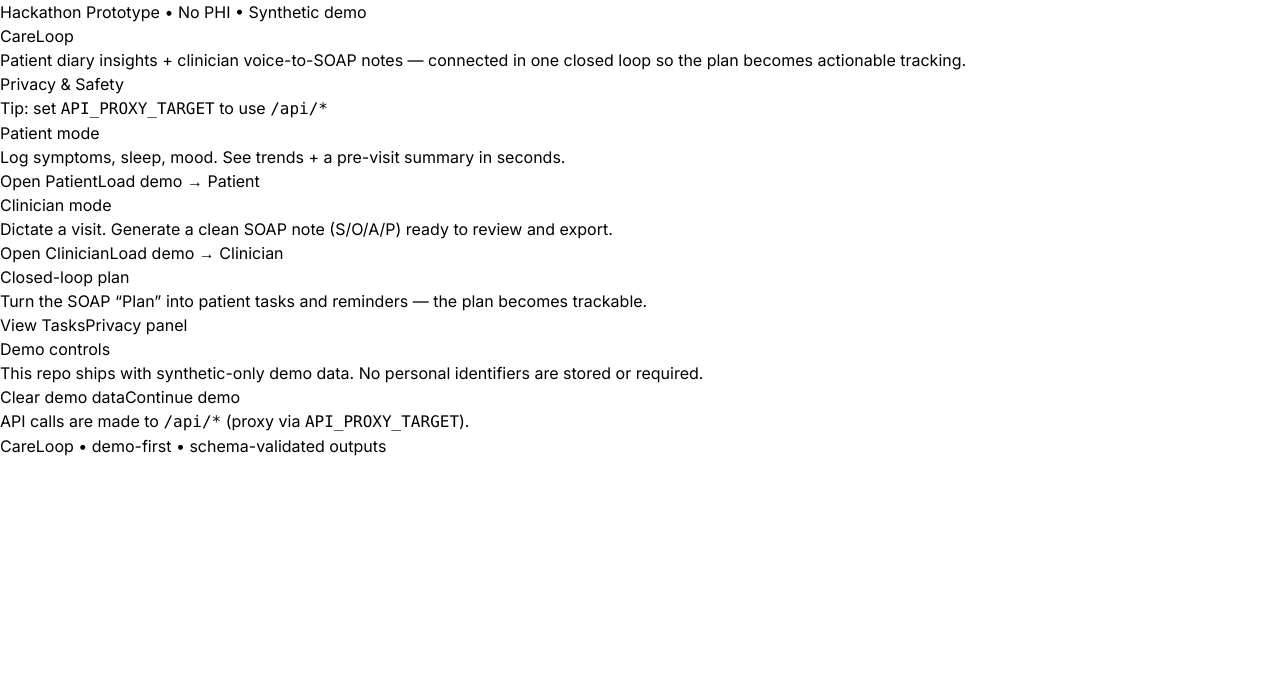
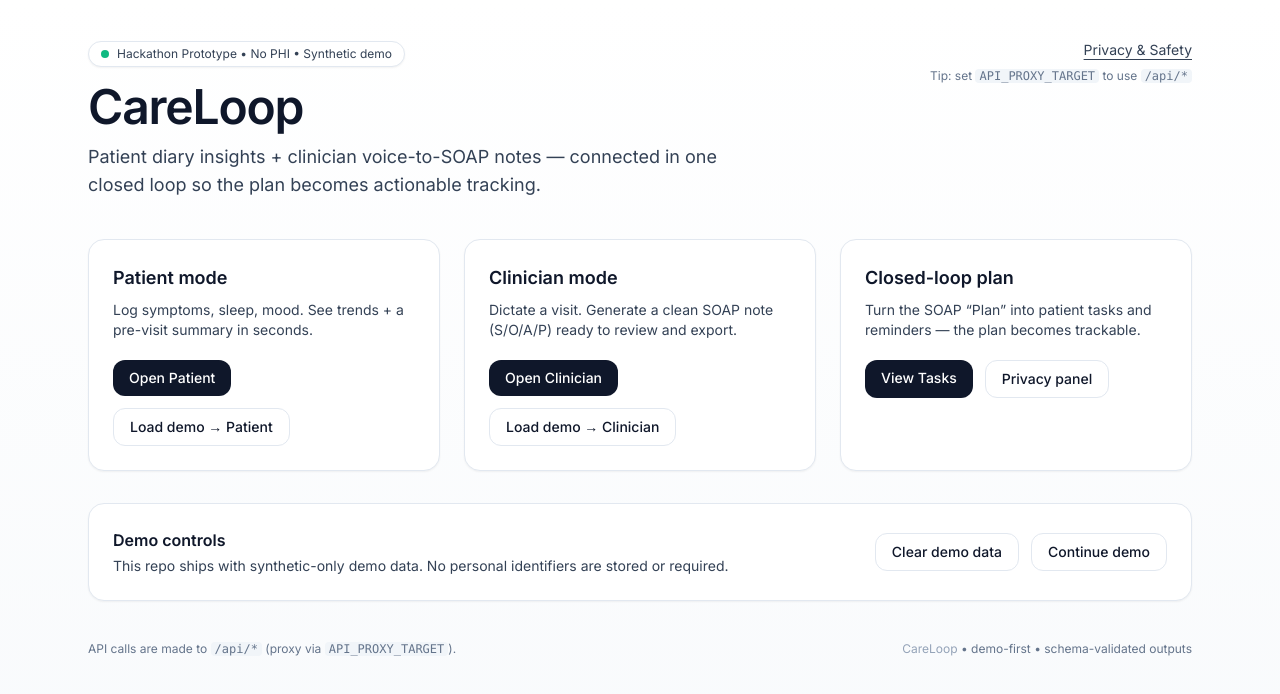
Before and after one commit to sgyorgy/careloop, a Next.js app in the folder apps/web/: page / in a window 1280 px wide. Shown: the top 694 px of the page. Built offline with nearby package versions, Linux system fonts and the light colour scheme.

Commit message:
Add Tailwind CSS configuration file

```diff
--- /dev/null
+++ b/apps/web/tailwind.config.js
@@ -0,0 +1,9 @@
+/** @type {import('tailwindcss').Config} */
+module.exports = {
+  content: [
+    "./src/app/**/*.{js,ts,jsx,tsx,mdx}",
+    "./src/components/**/*.{js,ts,jsx,tsx,mdx}",
+  ],
+  theme: { extend: {} },
+  plugins: [],
+};
```
